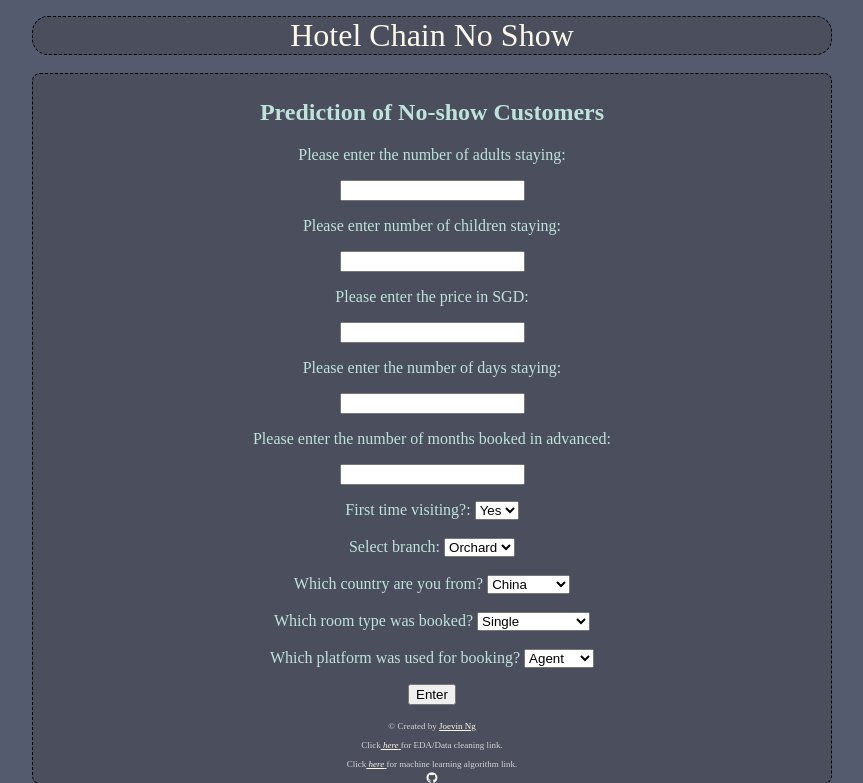
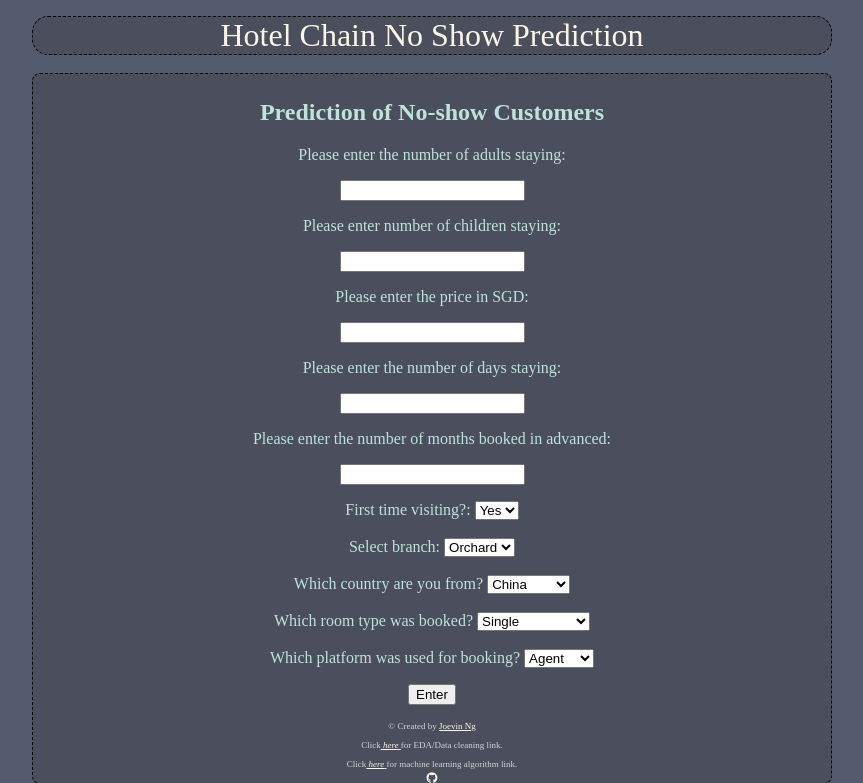
Before and after one commit to nnnvnnn/hotelnoshowheroku, a Flask app: page / in a window 1280 px wide. Shown: the top 783 px of the page, without its empty margins (208-1071 px from the left). Run offline with Flask 2, Linux system fonts and the light colour scheme; some libraries are stand-ins or nearby versions.

Commit message:
Update index.html

```diff
--- a/templates/index.html
+++ b/templates/index.html
@@ -16,7 +16,7 @@
             <div class="container-fluid">
                 <div class="navbar-header">
 
-                     <a2 class="navbar-brand" href="/">Hotel Chain No Show</a2>
+                     <a2 class="navbar-brand" href="/">Hotel Chain No Show Prediction</a2>
 
             <br>
                 </div>
```
